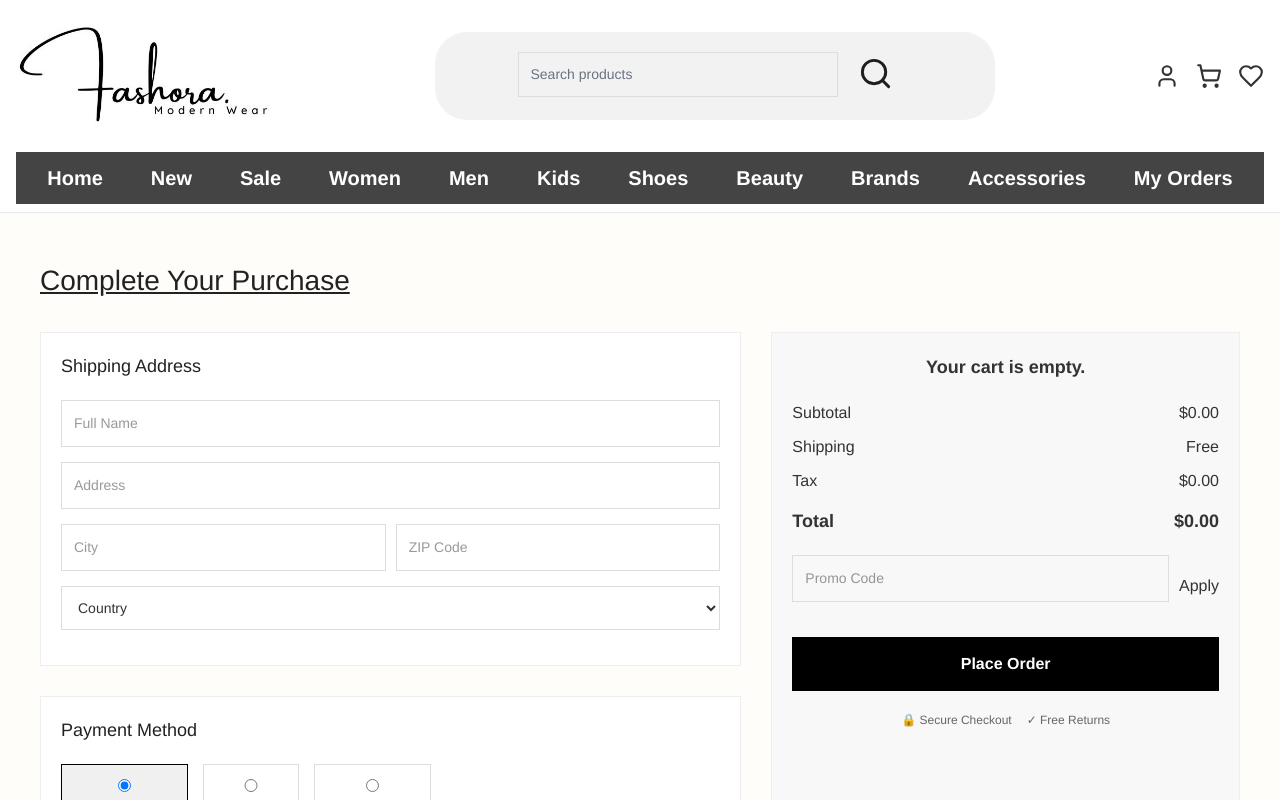
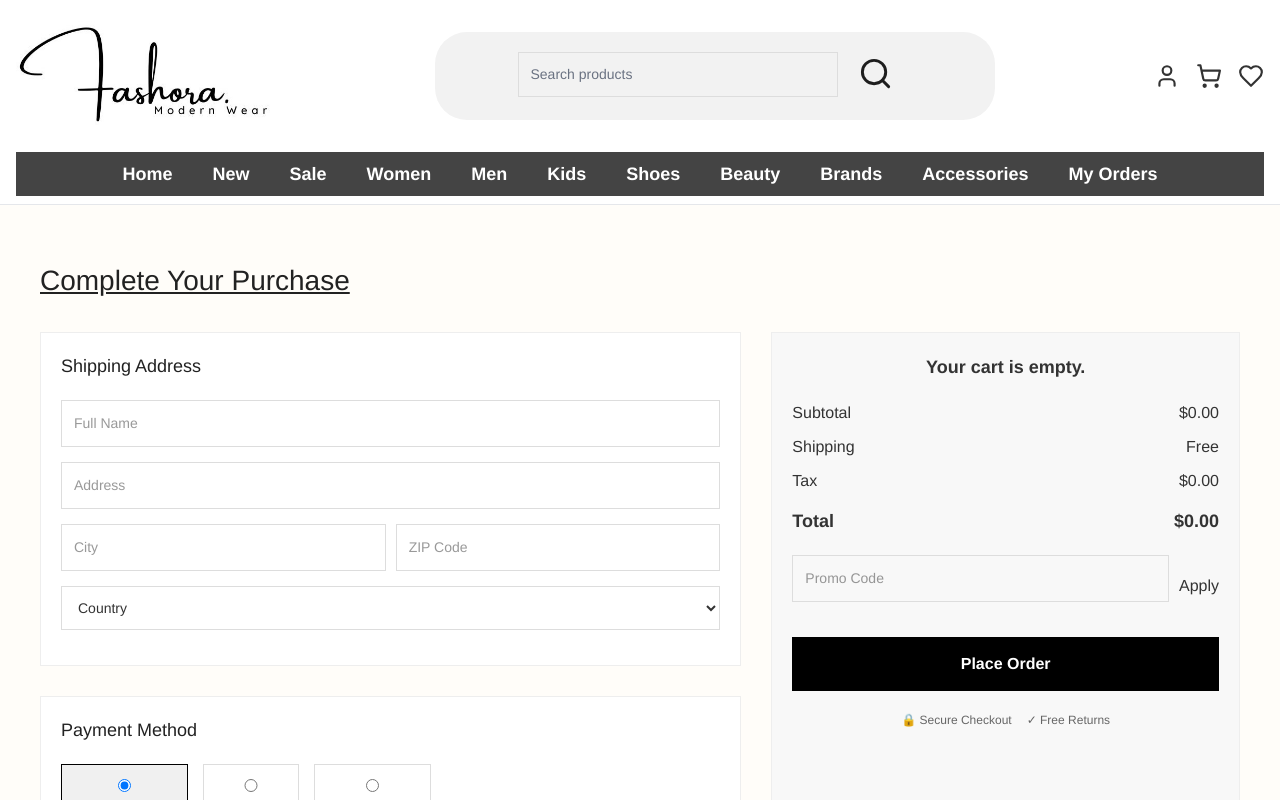
Before and after one commit to Bashitha267/fashoraFE, a React (Vite) app: page /checkout in a window 1280 px wide. Shown: the top 800 px of the page. Built offline with nearby package versions, Linux system fonts and the light colour scheme; a web font is replaced by a local one.

Commit message:
changed padding of navbar

```diff
--- a/src/components/NavBar.tsx
+++ b/src/components/NavBar.tsx
@@ -114,7 +114,7 @@ export const NavBar: React.FC<NavbarProps> = ({ toggleCart }) => {
             <Link
               key={item.name}
               to={item.path}
-              className={`text-xl px-5 font-bold hover:bg-white hover:text-black py-3 ${
+              className={`text-lg px-4 font-bold py-2  hover:bg-white hover:text-black  ${
                 location.pathname === item.path ? "bg-white text-black" : "text-white"
               }`}
             >
```
